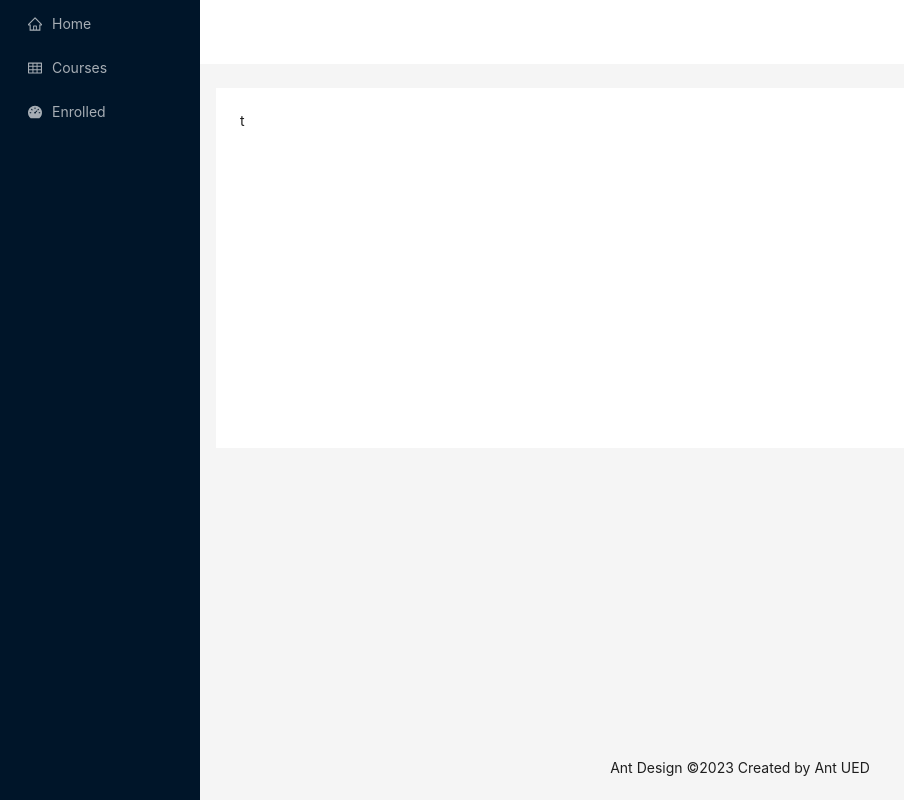
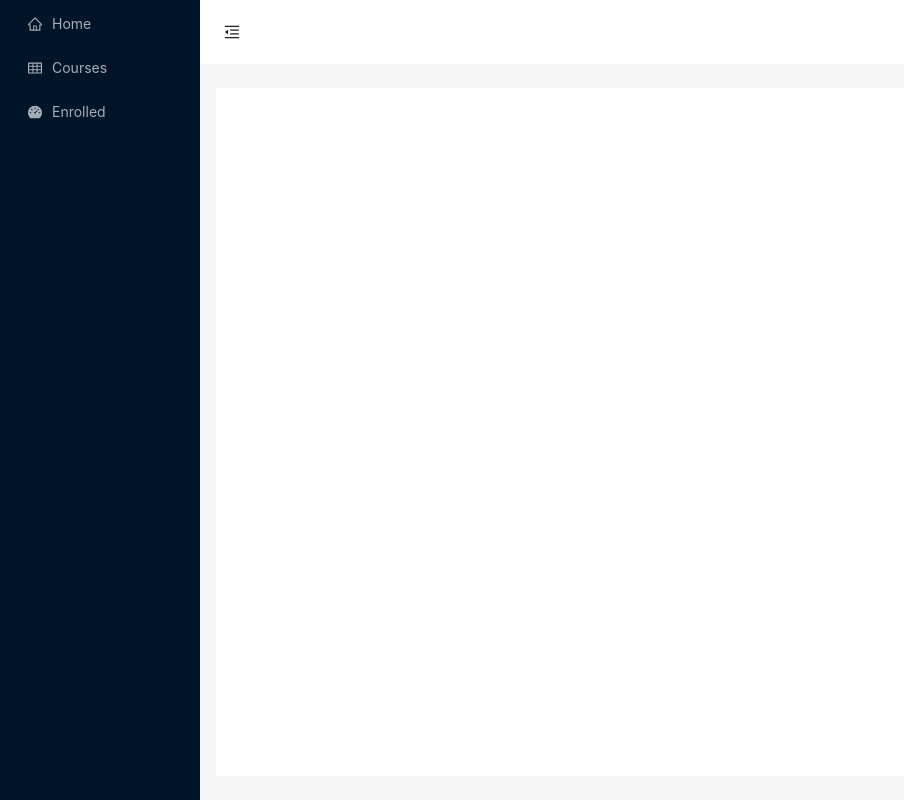
Before and after one commit to sarwar-asik/Alemeno, a React (Vite) app: page /dashboard in a window 1280 px wide. Shown: the whole page, without its empty margins (0-904 px from the left). Built offline with nearby package versions, Linux system fonts and the light colour scheme.

Commit message:
user daashboard changed

```diff
--- a/src/layout/DashBoardLayout.tsx
+++ b/src/layout/DashBoardLayout.tsx
@@ -1,12 +1,13 @@
-import React from "react";
-
-import { Layout, Menu, theme } from "antd";
+import React, { useState } from "react";
+import { MenuFoldOutlined, MenuUnfoldOutlined } from "@ant-design/icons";
+import { Layout, Menu, Button, theme } from "antd";
 import { NavItem } from "../conts/NavItem";
 import { Outlet } from "react-router-dom";
 
-const { Header, Content, Footer, Sider } = Layout;
+const { Header, Sider, Content } = Layout;
 
-const UserDashBoard: React.FC = () => {
+const DashBoardStudent: React.FC = () => {
+  const [collapsed, setCollapsed] = useState(false);
   const {
     token: { colorBgContainer },
   } = theme.useToken();
@@ -14,45 +15,47 @@
   return (
     <Layout>
       <Sider
-        breakpoint="lg"
-        collapsedWidth="0"
-        onBreakpoint={(broken) => {
-          console.log(broken);
-        }}
-        onCollapse={(collapsed, type) => {
-          console.log(collapsed, type);
-        }}
+        trigger={null}
         style={{
           minHeight: "100vh",
         }}
+        collapsible
+        collapsed={collapsed}
       >
         <div className="demo-logo-vertical" />
         <Menu
           theme="dark"
           mode="inline"
-          defaultSelectedKeys={["4"]}
+          defaultSelectedKeys={["1"]}
           items={NavItem("dashboard")}
         />
       </Sider>
-      <Layout>
-        <Header style={{ padding: 0, background: colorBgContainer }} />
-        <Content style={{ margin: "24px 16px 0" }}>
-          <div
+      <Layout >
+        <Header style={{ padding: 0, background: colorBgContainer }}>
+          <Button
+            type="text"
+            icon={collapsed ? <MenuUnfoldOutlined /> : <MenuFoldOutlined />}
+            onClick={() => setCollapsed(!collapsed)}
             style={{
-              padding: 24,
-              minHeight: 360,
-              background: colorBgContainer,
+              fontSize: "16px",
+              width: 64,
+              height: 64,
             }}
-          >
-            <Outlet></Outlet>t
-          </div>
+          />
+        </Header>
+        <Content
+          style={{
+            margin: "24px 16px",
+            padding: 24,
+            minHeight: 280,
+            background: colorBgContainer,
+          }}
+        >
+          <Outlet />
         </Content>
-        <Footer style={{ textAlign: "center" }}>
-          Ant Design ©2023 Created by Ant UED
-        </Footer>
       </Layout>
     </Layout>
   );
 };
 
-export default UserDashBoard;
+export default DashBoardStudent;
--- a/src/routes/index.tsx
+++ b/src/routes/index.tsx
@@ -22,11 +22,11 @@
     children: [
       {
         path: "/dashboard/courses",
-        element: <Courses/>,
+        element: <Courses />,
       },
       {
         path: "/dashboard/enrolled",
-        element: <EnrolledStudent/>,
+        element: <EnrolledStudent />,
       },
     ],
   },
```
